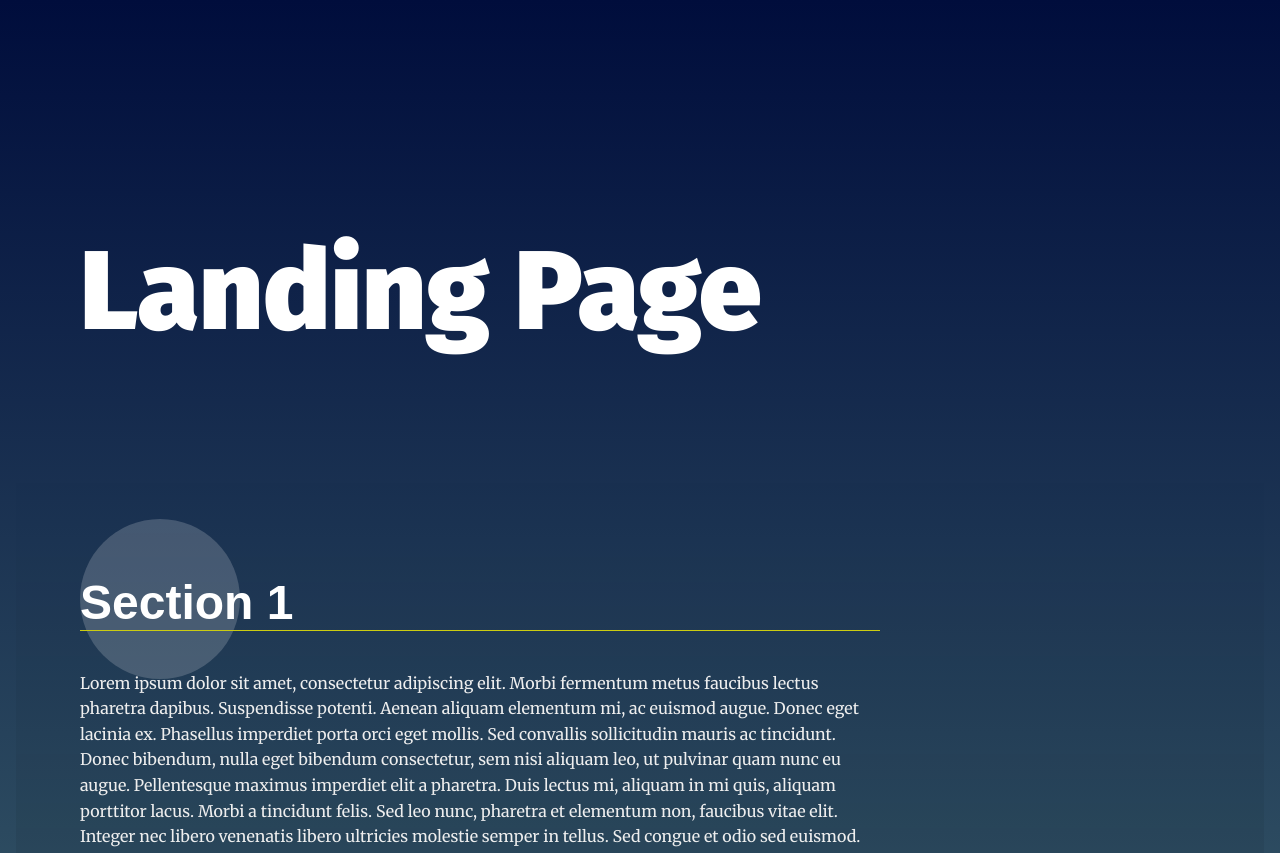
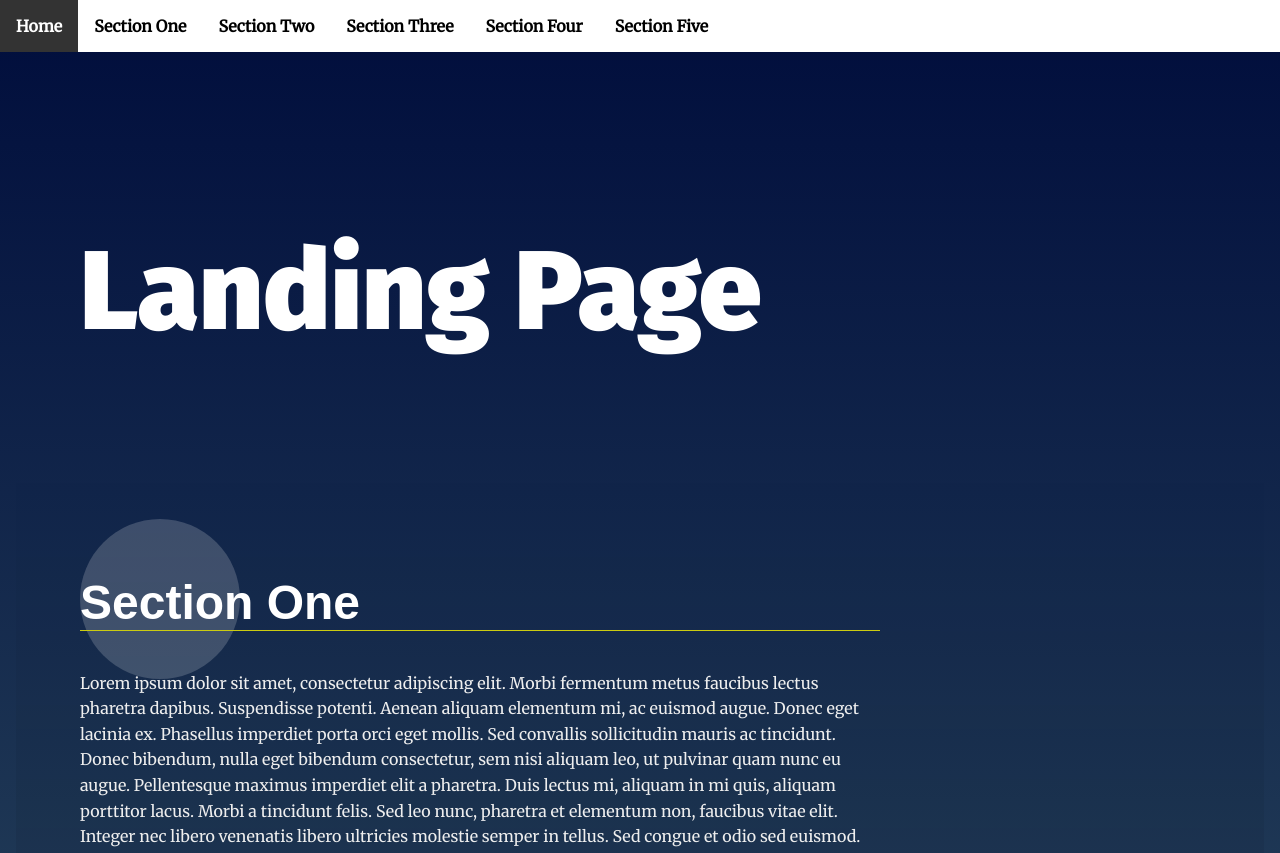
Before and after one commit to KhogaEslam/Udacity-WDP_NDP-P1, a plain HTML site: page index.html in a window 1280 px wide. Shown: the top 853 px of the page. Drawn offline with Linux system fonts and the light colour scheme.

Commit message:
add menu items to the html using js and update css

```diff
--- a/css/styles.css
+++ b/css/styles.css
@@ -65,6 +65,7 @@ section {
 
 /* Navigation Styles*/
 .navbar__menu ul {
+    display: flex;
     padding-left: 0;
     margin: 0;
     text-align: right;
@@ -82,7 +83,7 @@ section {
     color: #000;
 }
 
-.navbar__menu .menu__link:hover {
+.navbar__menu .menu__link:hover, .navbar__active {
     background: #333;
     color: #fff;
     transition: ease 0.3s all;
--- a/index.html
+++ b/index.html
@@ -6,7 +6,8 @@
   <meta http-equiv="X-UA-Compatible" content="ie=edge">
   <title>Manipulating the DOM</title>
   <!-- Load Google Fonts -->
-  <link href="https://fonts.googleapis.com/css?family=Fira+Sans:900|Merriweather&display=swap" rel="stylesheet">  <!-- Load Styles -->
+  <link href="https://fonts.googleapis.com/css?family=Fira+Sans:900|Merriweather&display=swap" rel="stylesheet">
+  <!-- Load Styles -->
   <link href="css/styles.css" rel="stylesheet">
 </head>
 <body>
@@ -26,25 +27,41 @@
     a data attribute that will populate the li node.
     Adding more sections will automatically populate nav.
     The first section is set to active class by default -->
-    <section id="section1" data-nav="Section 1" class="your-active-class">
+    <section id="section1" data-nav="Section One" class="your-active-class">
       <div class="landing__container">
-        <h2>Section 1</h2>
+        <h2>Section One</h2>
         <p>Lorem ipsum dolor sit amet, consectetur adipiscing elit. Morbi fermentum metus faucibus lectus pharetra dapibus. Suspendisse potenti. Aenean aliquam elementum mi, ac euismod augue. Donec eget lacinia ex. Phasellus imperdiet porta orci eget mollis. Sed convallis sollicitudin mauris ac tincidunt. Donec bibendum, nulla eget bibendum consectetur, sem nisi aliquam leo, ut pulvinar quam nunc eu augue. Pellentesque maximus imperdiet elit a pharetra. Duis lectus mi, aliquam in mi quis, aliquam porttitor lacus. Morbi a tincidunt felis. Sed leo nunc, pharetra et elementum non, faucibus vitae elit. Integer nec libero venenatis libero ultricies molestie semper in tellus. Sed congue et odio sed euismod.</p>
 
         <p>Aliquam a convallis justo. Vivamus venenatis, erat eget pulvinar gravida, ipsum lacus aliquet velit, vel luctus diam ipsum a diam. Cras eu tincidunt arcu, vitae rhoncus purus. Vestibulum fermentum consectetur porttitor. Suspendisse imperdiet porttitor tortor, eget elementum tortor mollis non.</p>
       </div>
     </section>
-    <section id="section2" data-nav="Section 2">
+    <section id="section2" data-nav="Section Two">
       <div class="landing__container">
-        <h2>Section 2</h2>
+        <h2>Section Two</h2>
         <p>Lorem ipsum dolor sit amet, consectetur adipiscing elit. Morbi fermentum metus faucibus lectus pharetra dapibus. Suspendisse potenti. Aenean aliquam elementum mi, ac euismod augue. Donec eget lacinia ex. Phasellus imperdiet porta orci eget mollis. Sed convallis sollicitudin mauris ac tincidunt. Donec bibendum, nulla eget bibendum consectetur, sem nisi aliquam leo, ut pulvinar quam nunc eu augue. Pellentesque maximus imperdiet elit a pharetra. Duis lectus mi, aliquam in mi quis, aliquam porttitor lacus. Morbi a tincidunt felis. Sed leo nunc, pharetra et elementum non, faucibus vitae elit. Integer nec libero venenatis libero ultricies molestie semper in tellus. Sed congue et odio sed euismod.</p>
 
         <p>Aliquam a convallis justo. Vivamus venenatis, erat eget pulvinar gravida, ipsum lacus aliquet velit, vel luctus diam ipsum a diam. Cras eu tincidunt arcu, vitae rhoncus purus. Vestibulum fermentum consectetur porttitor. Suspendisse imperdiet porttitor tortor, eget elementum tortor mollis non.</p>
       </div>
     </section>
-    <section id="section3" data-nav="Section 3">
+    <section id="section3" data-nav="Section Three">
       <div class="landing__container">
-        <h2>Section 3</h2>
+        <h2>Section Three</h2>
+        <p>Lorem ipsum dolor sit amet, consectetur adipiscing elit. Morbi fermentum metus faucibus lectus pharetra dapibus. Suspendisse potenti. Aenean aliquam elementum mi, ac euismod augue. Donec eget lacinia ex. Phasellus imperdiet porta orci eget mollis. Sed convallis sollicitudin mauris ac tincidunt. Donec bibendum, nulla eget bibendum consectetur, sem nisi aliquam leo, ut pulvinar quam nunc eu augue. Pellentesque maximus imperdiet elit a pharetra. Duis lectus mi, aliquam in mi quis, aliquam porttitor lacus. Morbi a tincidunt felis. Sed leo nunc, pharetra et elementum non, faucibus vitae elit. Integer nec libero venenatis libero ultricies molestie semper in tellus. Sed congue et odio sed euismod.</p>
+
+        <p>Aliquam a convallis justo. Vivamus venenatis, erat eget pulvinar gravida, ipsum lacus aliquet velit, vel luctus diam ipsum a diam. Cras eu tincidunt arcu, vitae rhoncus purus. Vestibulum fermentum consectetur porttitor. Suspendisse imperdiet porttitor tortor, eget elementum tortor mollis non.</p>
+      </div>
+    </section>
+    <section id="section4" data-nav="Section Four">
+      <div class="landing__container">
+        <h2>Section Four</h2>
+        <p>Lorem ipsum dolor sit amet, consectetur adipiscing elit. Morbi fermentum metus faucibus lectus pharetra dapibus. Suspendisse potenti. Aenean aliquam elementum mi, ac euismod augue. Donec eget lacinia ex. Phasellus imperdiet porta orci eget mollis. Sed convallis sollicitudin mauris ac tincidunt. Donec bibendum, nulla eget bibendum consectetur, sem nisi aliquam leo, ut pulvinar quam nunc eu augue. Pellentesque maximus imperdiet elit a pharetra. Duis lectus mi, aliquam in mi quis, aliquam porttitor lacus. Morbi a tincidunt felis. Sed leo nunc, pharetra et elementum non, faucibus vitae elit. Integer nec libero venenatis libero ultricies molestie semper in tellus. Sed congue et odio sed euismod.</p>
+
+        <p>Aliquam a convallis justo. Vivamus venenatis, erat eget pulvinar gravida, ipsum lacus aliquet velit, vel luctus diam ipsum a diam. Cras eu tincidunt arcu, vitae rhoncus purus. Vestibulum fermentum consectetur porttitor. Suspendisse imperdiet porttitor tortor, eget elementum tortor mollis non.</p>
+      </div>
+    </section>
+    <section id="section5" data-nav="Section Five">
+      <div class="landing__container">
+        <h2>Section Five</h2>
         <p>Lorem ipsum dolor sit amet, consectetur adipiscing elit. Morbi fermentum metus faucibus lectus pharetra dapibus. Suspendisse potenti. Aenean aliquam elementum mi, ac euismod augue. Donec eget lacinia ex. Phasellus imperdiet porta orci eget mollis. Sed convallis sollicitudin mauris ac tincidunt. Donec bibendum, nulla eget bibendum consectetur, sem nisi aliquam leo, ut pulvinar quam nunc eu augue. Pellentesque maximus imperdiet elit a pharetra. Duis lectus mi, aliquam in mi quis, aliquam porttitor lacus. Morbi a tincidunt felis. Sed leo nunc, pharetra et elementum non, faucibus vitae elit. Integer nec libero venenatis libero ultricies molestie semper in tellus. Sed congue et odio sed euismod.</p>
 
         <p>Aliquam a convallis justo. Vivamus venenatis, erat eget pulvinar gravida, ipsum lacus aliquet velit, vel luctus diam ipsum a diam. Cras eu tincidunt arcu, vitae rhoncus purus. Vestibulum fermentum consectetur porttitor. Suspendisse imperdiet porttitor tortor, eget elementum tortor mollis non.</p>
@@ -52,8 +69,10 @@
     </section>
   </main>
   <footer class="page__footer">
-    <p>&copy Udacity</p>
+    <p>&copy Udacity & E. G. Khoga 2020</p>
   </footer>
-
+  <!-- defer here specifies that the script is executed when the page has finished parsing. -->
+  <script defer src="js/app.js">
+  </script>
 </body>
 </html>
--- a/js/app.js
+++ b/js/app.js
@@ -18,6 +18,10 @@
  *
 */
 
+// Getting `Nav Bar List` Element.
+const navBarElement = document.querySelector('#navbar__list');
+// Gettiing Sections Elements.
+const sectionsList = document.querySelectorAll('section');
 
 /**
  * End Global Variables
@@ -34,7 +38,67 @@
 */
 
 // build the nav
+const addHomeItem = () => {
 
+    // Create Item Element & add it's attributes
+    const homeItem = document.createElement('li');
+    homeItem.className = 'navbar__item';
+
+    // Create ItemAnchor Element & add it's attributes
+    const homeAnchorElement = document.createElement('a');
+    homeAnchorElement.className = 'menu__link';
+    homeAnchorElement.textContent = 'Home';
+    homeAnchorElement.setAttribute('href', '#navbar__list');
+    homeAnchorElement.onclick = () => window.scroll(0, 0);
+
+    // Add Anchor Element To List Item Element,
+    // then add Home Element to Nav Bar
+    homeItem.appendChild(homeAnchorElement);
+    navBarElement.appendChild(homeItem);
+}
+
+// Call the method to execute
+addHomeItem();
+
+const navBarItemsBuilder = () => {
+    // Create temp container.
+    const tempDoc = document.createDocumentFragment();
+
+    // Initialize some variables
+    let sectionID;
+    let sectionDataNav;
+    let navBarItem;
+
+    let itemAnchorElement;
+
+    // Loop through `sections`
+    sectionsList.forEach(section => {
+        // get required section's data
+        sectionID = section.id;
+        sectionDataNav = section.getAttribute('data-nav');
+
+        // Create Item Element & add it's attributes
+        navBarItem = document.createElement('li');
+        navBarItem.className = 'navbar__item';
+
+        // Create ItemAnchor Element & add it's attributes
+        itemAnchorElement = document.createElement('a');
+        itemAnchorElement.className = 'menu__link';
+        itemAnchorElement.setAttribute('href', `#${sectionID}`);
+        itemAnchorElement.textContent = sectionDataNav;
+
+        // Add Anchor Element To List Item Element,
+        // then add Item Element to container
+        navBarItem.appendChild(itemAnchorElement);
+        tempDoc.appendChild(navBarItem);
+    });
+
+    // add that container to Nav Bar List
+    navBarElement.appendChild(tempDoc);
+}
+
+// Call the method to execute
+navBarItemsBuilder();
 
 // Add class 'active' to section when near top of viewport
 
```
